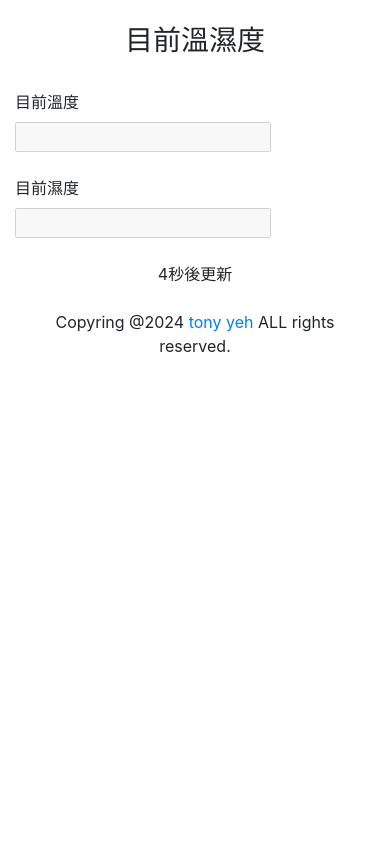
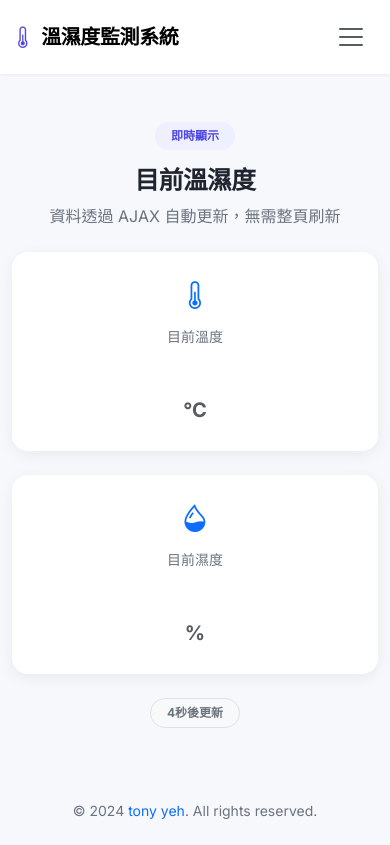
Before and after one commit to VicenteCW/homework5, a Django app: template templates/show_temperature2.html in a window 390 px wide. Before the commit the page ends 352 px from the top, so only its background shows below. Run offline with Django 3.2, Linux system fonts and the light colour scheme; the template is opened without the code that fills it, so the values that code supplies are empty; some libraries are stand-ins or nearby versions.

Commit message:
9/22 use Bootstrap

```diff
--- /dev/null
+++ b/templates/base.html
@@ -0,0 +1,134 @@
+<!DOCTYPE html>
+<html lang="zh-Hant">
+<head>
+    <meta charset="UTF-8">
+    <meta name="viewport" content="width=device-width, initial-scale=1.0">
+    <link rel="preconnect" href="https://fonts.googleapis.com">
+    <link href="https://fonts.googleapis.com/css2?family=Inter:wght@400;500;600;700;800&display=swap" rel="stylesheet">
+    <link rel="stylesheet" href="https://cdn.jsdelivr.net/npm/bootstrap@5.3.3/dist/css/bootstrap.min.css">
+    <link rel="stylesheet" href="https://cdn.jsdelivr.net/npm/bootstrap-icons@1.11.3/font/bootstrap-icons.css">
+    <title>{% block title %}溫濕度監測系統{% endblock %}</title>
+    {% block extra_head %}{% endblock %}
+    <style>
+        :root {
+            --brand: #4f46e5;
+            --brand-dark: #3730a3;
+            --brand-soft: #eef0fe;
+            --bg: #f7f8fb;
+            --text-muted: #6b7280;
+        }
+        body {
+            font-family: 'Inter', -apple-system, BlinkMacSystemFont, "Segoe UI", sans-serif;
+            background-color: var(--bg);
+            color: #1f2430;
+        }
+        .navbar-brand {
+            font-weight: 800;
+            letter-spacing: -0.02em;
+        }
+        .navbar-brand .bi {
+            color: var(--brand);
+        }
+        .navbar {
+            background-color: #fff !important;
+            box-shadow: 0 1px 3px rgba(17, 24, 39, 0.06);
+        }
+        .nav-link {
+            font-weight: 500;
+            color: #4b5563 !important;
+            border-radius: 0.5rem;
+            padding: 0.5rem 0.9rem !important;
+            transition: all 0.15s ease-in-out;
+        }
+        .nav-link:hover {
+            color: var(--brand) !important;
+            background-color: var(--brand-soft);
+        }
+        .nav-link.active {
+            color: var(--brand) !important;
+            background-color: var(--brand-soft);
+        }
+        .btn-primary {
+            background-color: var(--brand);
+            border-color: var(--brand);
+            font-weight: 600;
+        }
+        .btn-primary:hover {
+            background-color: var(--brand-dark);
+            border-color: var(--brand-dark);
+        }
+        .btn-outline-primary {
+            color: var(--brand);
+            border-color: var(--brand);
+            font-weight: 600;
+        }
+        .btn-outline-primary:hover {
+            background-color: var(--brand);
+            border-color: var(--brand);
+        }
+        .card {
+            border: none;
+            border-radius: 1rem;
+            box-shadow: 0 4px 16px rgba(17, 24, 39, 0.06);
+        }
+        .page-title {
+            font-weight: 800;
+            letter-spacing: -0.02em;
+        }
+        .page-subtitle {
+            color: var(--text-muted);
+        }
+        .badge-soft {
+            background-color: var(--brand-soft);
+            color: var(--brand);
+            font-weight: 600;
+        }
+        footer {
+            color: var(--text-muted);
+            font-size: 0.875rem;
+        }
+    </style>
+</head>
+<body>
+    <nav class="navbar navbar-expand-md sticky-top py-3">
+        <div class="container">
+            <a class="navbar-brand d-flex align-items-center gap-2" href="{% url 'view_history_temperature' %}">
+                <i class="bi bi-thermometer-half fs-4"></i>
+                <span>溫濕度監測系統</span>
+            </a>
+            <button class="navbar-toggler border-0" type="button" data-bs-toggle="collapse" data-bs-target="#mainNav">
+                <span class="navbar-toggler-icon"></span>
+            </button>
+            <div class="collapse navbar-collapse" id="mainNav">
+                <ul class="navbar-nav ms-auto gap-1">
+                    <li class="nav-item">
+                        <a class="nav-link {% if active == 'history' %}active{% endif %}" href="{% url 'view_history_temperature' %}">歷史紀錄</a>
+                    </li>
+                    <li class="nav-item">
+                        <a class="nav-link {% if active == 'add' %}active{% endif %}" href="{% url 'add_temperature' %}">新增資料</a>
+                    </li>
+                    <li class="nav-item">
+                        <a class="nav-link {% if active == 'show1' %}active{% endif %}" href="{% url 'show_temperature1' %}">即時顯示 1</a>
+                    </li>
+                    <li class="nav-item">
+                        <a class="nav-link {% if active == 'show2' %}active{% endif %}" href="{% url 'show_temperature2' %}">即時顯示 2</a>
+                    </li>
+                </ul>
+            </div>
+        </div>
+    </nav>
+
+    <main class="container py-5">
+        {% block content %}{% endblock %}
+    </main>
+
+    <footer class="text-center py-4">
+        <div class="container">
+            &copy; 2024 <a href="#" class="text-decoration-none">tony yeh</a>. All rights reserved.
+        </div>
+    </footer>
+
+    <script src="https://cdn.jsdelivr.net/npm/bootstrap@5.3.3/dist/js/bootstrap.bundle.min.js"></script>
+    {% block extra_scripts %}{% endblock %}
+</body>
+</html>
--- a/templates/show_temperature2.html
+++ b/templates/show_temperature2.html
@@ -1,110 +1,71 @@
-<!DOCTYPE html>
-<html lang="en">
-<head>
-    <meta charset="UTF-8">
-    <meta name="viewport" content="width=device-width, initial-scale=1.0">
-    <link rel="stylesheet" href="https://cdn.jsdelivr.net/npm/bootstrap@4.0.0/dist/css/bootstrap.min.css" integrity="sha384-Gn5384xqQ1aoWXA+058RXPxPg6fy4IWvTNh0E263XmFcJlSAwiGgFAW/dAiS6JXm" crossorigin="anonymous">
-    <script src="https://code.jquery.com/jquery-3.2.1.slim.min.js" integrity="sha384-KJ3o2DKtIkvYIK3UENzmM7KCkRr/rE9/Qpg6aAZGJwFDMVNA/GpGFF93hXpG5KkN" crossorigin="anonymous"></script>
-    <script src="https://cdn.jsdelivr.net/npm/popper.js@1.12.9/dist/umd/popper.min.js" integrity="sha384-ApNbgh9B+Y1QKtv3Rn7W3mgPxhU9K/ScQsAP7hUibX39j7fakFPskvXusvfa0b4Q" crossorigin="anonymous"></script>
-    <script src="https://cdn.jsdelivr.net/npm/bootstrap@4.0.0/dist/js/bootstrap.min.js" integrity="sha384-JZR6Spejh4U02d8jOt6vLEHfe/JQGiRRSQQxSfFWpi1MquVdAyjUar5+76PVCmYl" crossorigin="anonymous"></script>
+{% extends 'base.html' %}
+{% block title %}即時溫濕度顯示 2 | 溫濕度監測系統{% endblock %}
+{% block content %}
+<div class="row justify-content-center">
+    <div class="col-lg-6">
+        <div class="text-center mb-4">
+            <span class="badge badge-soft rounded-pill px-3 py-2 mb-2">即時顯示</span>
+            <h1 class="page-title h2 mt-2">目前溫濕度</h1>
+            <p class="page-subtitle">資料透過 AJAX 自動更新，無需整頁刷新</p>
+        </div>
+        <div class="row g-4">
+            <div class="col-sm-6">
+                <div class="card text-center p-4 h-100">
+                    <i class="bi bi-thermometer-half fs-1 text-primary mb-2"></i>
+                    <div class="page-subtitle small mb-1">目前溫度</div>
+                    <div class="fs-2 fw-bold">
+                        <input type="text" id="temperature" value="" disabled
+                               class="form-control-plaintext text-center fs-2 fw-bold p-0">
+                        <span class="fs-5 text-muted">°C</span>
+                    </div>
+                </div>
+            </div>
+            <div class="col-sm-6">
+                <div class="card text-center p-4 h-100">
+                    <i class="bi bi-droplet-half fs-1 text-primary mb-2"></i>
+                    <div class="page-subtitle small mb-1">目前濕度</div>
+                    <div class="fs-2 fw-bold">
+                        <input type="text" id="humidity" value="" disabled
+                               class="form-control-plaintext text-center fs-2 fw-bold p-0">
+                        <span class="fs-5 text-muted">%</span>
+                    </div>
+                </div>
+            </div>
+        </div>
+        <div class="text-center mt-4">
+            <span class="badge bg-light text-secondary border rounded-pill px-3 py-2 panel_time">10秒後更新</span>
+        </div>
+    </div>
+</div>
+{% endblock %}
+{% block extra_scripts %}
 <script src="https://ajax.googleapis.com/ajax/libs/jquery/3.7.1/jquery.min.js"></script>
-    <!--要放在最後面要不然會打架 -->
-
 <script>
-        $(function(){
-            console.log("page Loaded")
+    $(function () {
         refresh();
-            //setInterval(refresh, 10000); // 每5秒刷新一次
-            setInterval(countdown, 1000); // 每秒更新一次
-
+        setInterval(countdown, 1000);
     });
 
-        var timer=10;
-        function countdown(){
+    var timer = 10;
+    function countdown() {
         timer--;
-            if(timer <= 0){
+        if (timer <= 0) {
             timer = 10;
             refresh();
         }
         $(".panel_time").text(timer + "秒後更新");
     }
 
-        function refresh(){
-            console.log("refreshing data");
-            // You can add your AJAX call here to fetch the latest temperature and humidity data
-            $.get("/show_temperature_API/", function(data){
-                console.log("Data received:", data);
-                if(data.length>0){
-                    temperature = data[0].temperature;
-                    humidity = data[0].humidity;
-                    console.log("Temperature: ", temperature, "Humidity: ", humidity);
-                    //顯示在輸入框中
-
-                    $("#temperature").val(temperature);
-                    $("#humidity").val(humidity);
-
-                //    $("input[disabled][value='{{ data.temperature }}']").val(data[0].temperature);
-                //    $("input[disabled][value='{{ data.humidity }}']").val(data[0].humidity);
+    function refresh() {
+        $.get("/show_temperature_API/", function (data) {
+            if (data.length > 0) {
+                $("#temperature").val(data[0].temperature);
+                $("#humidity").val(data[0].humidity);
             }
-            }).fail(function(){
-                console.log("Failed to fetch data");
+        }).fail(function () {
             $("#temperature").val("");
             $("#humidity").val("");
-            })
+        });
     }
 </script>
-    <title>即時溫溼度顯示</title>
-    <meta http-equiv="refresh" content="10">
-    <style>
-        .fnav{
-            text-align: center;
-        }
-
-    </style>
-    <script>
-        // 要放在最後面要不然會打架
-    </script>
-</head>
-<body>
-    <div class="container">
-        <div class="row justify-content-center mt-4">
-            <h3>目前溫濕度</h3>
-        </div>
-        <div class="row justify-content-center mt-4">
-            <div class="col-md-2" id="temperature_title">
-                <label for="temperature_title">目前溫度</label>
-            </div>
-            <div class="col-md-2">
-                <input type="text" id="temperature" value="" disabled>
-            </div>
-        </div>
-        <div class="row justify-content-center mt-4">
-            <div class="col-md-2" id="humidity_title">
-                <label for="humidity_title">目前濕度</label>
-            </div>
-            <div class="col-md-2">
-                <input type="text" id="humidity" value="" disabled>
-            </div>
-        </div>
-
-        <div class="row justify-content-center mt-4">
-            <div class="panel_time">
-                10秒
-            </div>
-        </div>
-
-        <nav id="footer" >
-            <div class="container mt-4">
-                <div class="fnav">
-                    <p>Copyring @2024 <a href="">tony yeh</a> ALL rights reserved.</p>
-                </div>
-            </div>
-        </nav>
-    </div>
-</body>
-</html>
-
-
-{% comment %} reference:
-https://getbootstrap.com/docs/4.0/utilities/flex/
-https://getbootstrap.com/docs/4.0/utilities/spacing/ {% endcomment %}
+{% endblock %}
```
Also changed, not shown: myapp/views.py (+4 -4 lines), templates/add_temperature.html (+29 -40 lines), templates/show _temperature1.html (+27 -50 lines), templates/view_history_temperature.html (+36 -48 lines). Lines whose indentation alone changed are shown as unchanged.
